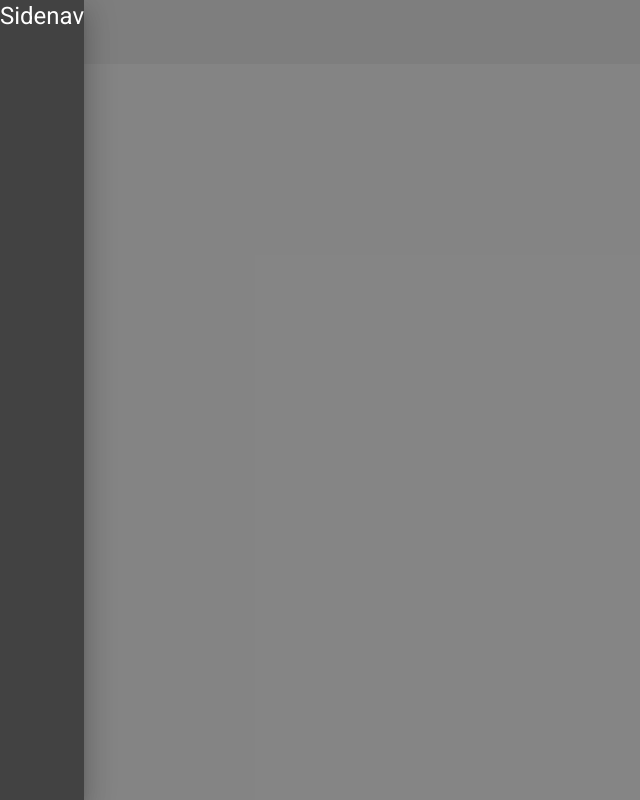
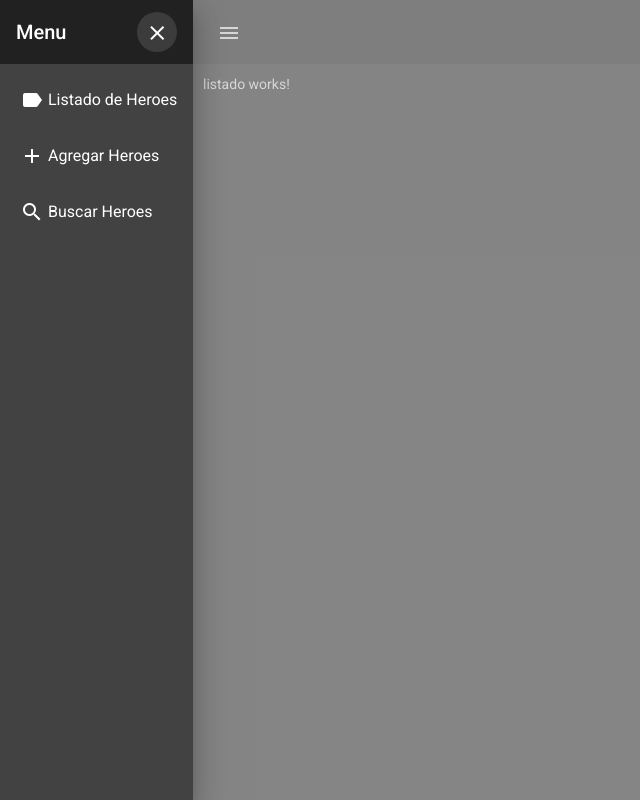
Before and after one commit to lelequinter/05-heroesApp, an Angular app: page /heroes/listado in a window 1280 px wide. Both pictures are taken after a click on the button "menu". Shown: the whole page, without its empty margins (0-640 px from the left). Built offline with nearby package versions, Linux system fonts and the light colour scheme.

Commit message:
Material Navlist

```diff
--- a/src/app/heroes/pages/home/home.component.html
+++ b/src/app/heroes/pages/home/home.component.html
@@ -1,11 +1,41 @@
 <mat-sidenav-container fullscreen>
-  <mat-sidenav #sidenav>
-    <h1>Sidenav</h1>
+  <mat-sidenav #sidenav mode="push">
+    <mat-toolbar>
+      <span>Menu</span>
+      <span class="spacer"></span>
+
+      <button mat-icon-button (click)="sidenav.toggle()">
+        <mat-icon>close</mat-icon>
+      </button>
+    </mat-toolbar>
+    <mat-nav-list>
+      <a routerLink="./listado" mat-list-item (click)="sidenav.toggle()">
+        <mat-icon mat-list-icon>label</mat-icon>
+        <span>Listado de Heroes</span>
+      </a>
+      <a routerLink="./agregar" mat-list-item (click)="sidenav.toggle()">
+        <mat-icon mat-list-icon>add</mat-icon>
+        <span>Agregar Heroes</span>
+      </a>
+      <a routerLink="./buscar" mat-list-item (click)="sidenav.toggle()">
+        <mat-icon mat-list-icon>search</mat-icon>
+        <span>Buscar Heroes</span>
+      </a>
+    </mat-nav-list>
   </mat-sidenav>
 
   <mat-toolbar>
     <button mat-icon-button (click)="sidenav.toggle()">
       <mat-icon>menu</mat-icon>
     </button>
+    <span class="spacer"></span>
+    <button mat-button>
+      <mat-icon>logout</mat-icon>
+      Logout
+    </button>
   </mat-toolbar>
+
+  <div class="container">
+    <router-outlet></router-outlet>
+  </div>
 </mat-sidenav-container>
--- a/src/app/heroes/pages/home/home.component.ts
+++ b/src/app/heroes/pages/home/home.component.ts
@@ -4,6 +4,11 @@ import { Component, OnInit } from '@angular/core';
   selector: 'app-home',
   templateUrl: './home.component.html',
   styles: [
+    `
+      .container{
+        margin: 10px;
+      }
+    `
   ]
 })
 export class HomeComponent implements OnInit {
--- a/src/app/material/material.module.ts
+++ b/src/app/material/material.module.ts
@@ -4,6 +4,7 @@ import { MatButtonModule } from '@angular/material/button';
 import { MatIconModule } from '@angular/material/icon';
 import { MatSidenavModule } from '@angular/material/sidenav';
 import { MatToolbarModule } from '@angular/material/toolbar';
+import { MatListModule } from '@angular/material/list';
 
 @NgModule({
   exports: [
@@ -11,6 +12,7 @@ import { MatToolbarModule } from '@angular/material/toolbar';
     MatIconModule,
     MatSidenavModule,
     MatToolbarModule,
+    MatListModule,
   ]
 })
 export class MaterialModule { }
--- a/src/styles.css
+++ b/src/styles.css
@@ -1,4 +1,14 @@
 /* You can add global styles to this file, and also import other style files */
 
-html, body { height: 100%; }
-body { margin: 0; font-family: Roboto, "Helvetica Neue", sans-serif; }
+html,
+body {
+  height: 100%;
+}
+body {
+  margin: 0;
+  font-family: Roboto, "Helvetica Neue", sans-serif;
+}
+
+.spacer {
+  flex: 1 1 auto;
+}
```
